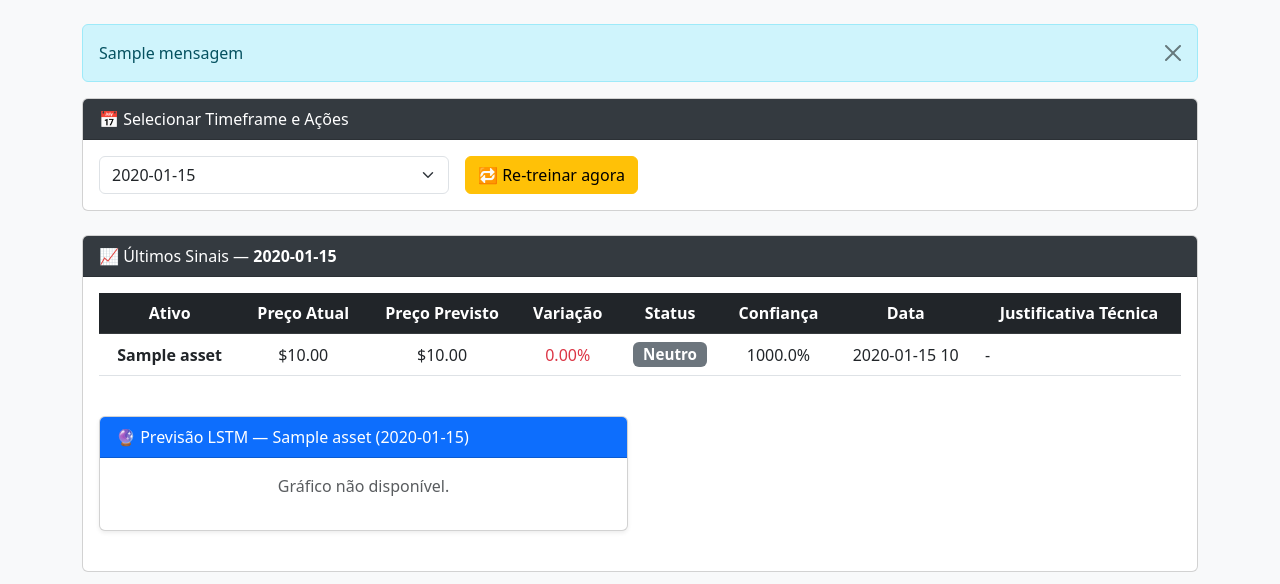
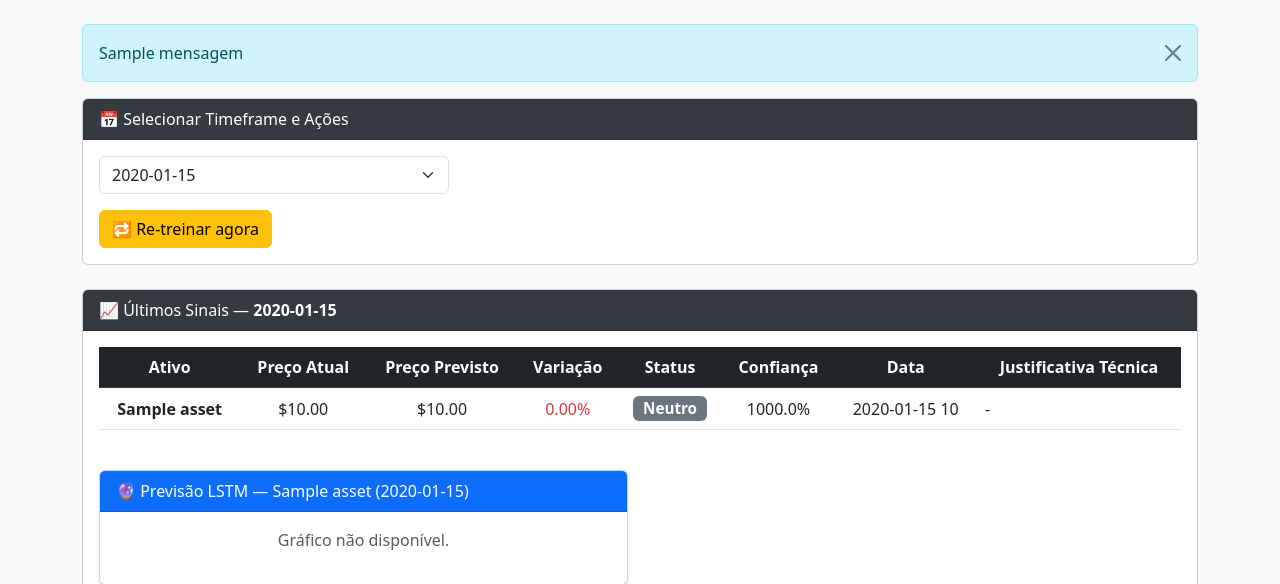
Before and after one commit to laribar/MaitB-Projetct, a Flask app: template templates/dashboard.html in a window 1280 px wide. Shown: the part 60-644 px from the top of the page. Run offline with Flask 3, Linux system fonts and the light colour scheme; the template is opened without the code that fills it: most values are stand-ins (such as "Sample title", 1, 10 or a date in 2020).

Commit message:
Update dashboard.html

```diff
--- a/templates/dashboard.html
+++ b/templates/dashboard.html
@@ -35,8 +35,7 @@
     <div class="card mb-4">
         <div class="card-header">📅 Selecionar Timeframe e Ações</div>
         <div class="card-body">
-            <form method="get">
-                <div class="row g-3 align-items-center">
+            <form method="get" class="row g-3 align-items-center">
                 <div class="col-md-4">
                     <select id="timeframe" name="timeframe" class="form-select" onchange="this.form.submit()">
                         {% for tf in timeframes %}
@@ -44,11 +43,10 @@
                         {% endfor %}
                     </select>
                 </div>
-                    <div class="col-auto">
+            </form>
             <form method="POST" action="{{ url_for('retrain') }}">
+                <div class="col-auto mt-3">
                     <button type="submit" class="btn btn-warning">🔁 Re-treinar agora</button>
-                        </form>
-                    </div>
                 </div>
             </form>
         </div>
@@ -133,7 +131,6 @@
                     {% for sinal in sinais %}
                         {% set ativo = sinal['Asset'].replace('-', '') %}
                         {% set img_filename = 'candle_proj_' + ativo + '_' + timeframe_selecionado + '.png' %}
-                        {% set img_path = 'static/images/' + img_filename %}
                         <div class="col-md-6 mb-4">
                             <div class="card shadow-sm">
                                 <div class="card-header bg-primary text-white">
@@ -152,7 +149,6 @@
                         </div>
                     {% endfor %}
                 </div>
-
             {% else %}
                 <p class="text-muted">Nenhum sinal disponível para este timeframe.</p>
             {% endif %}
```
Lines whose indentation alone changed are shown as unchanged.
